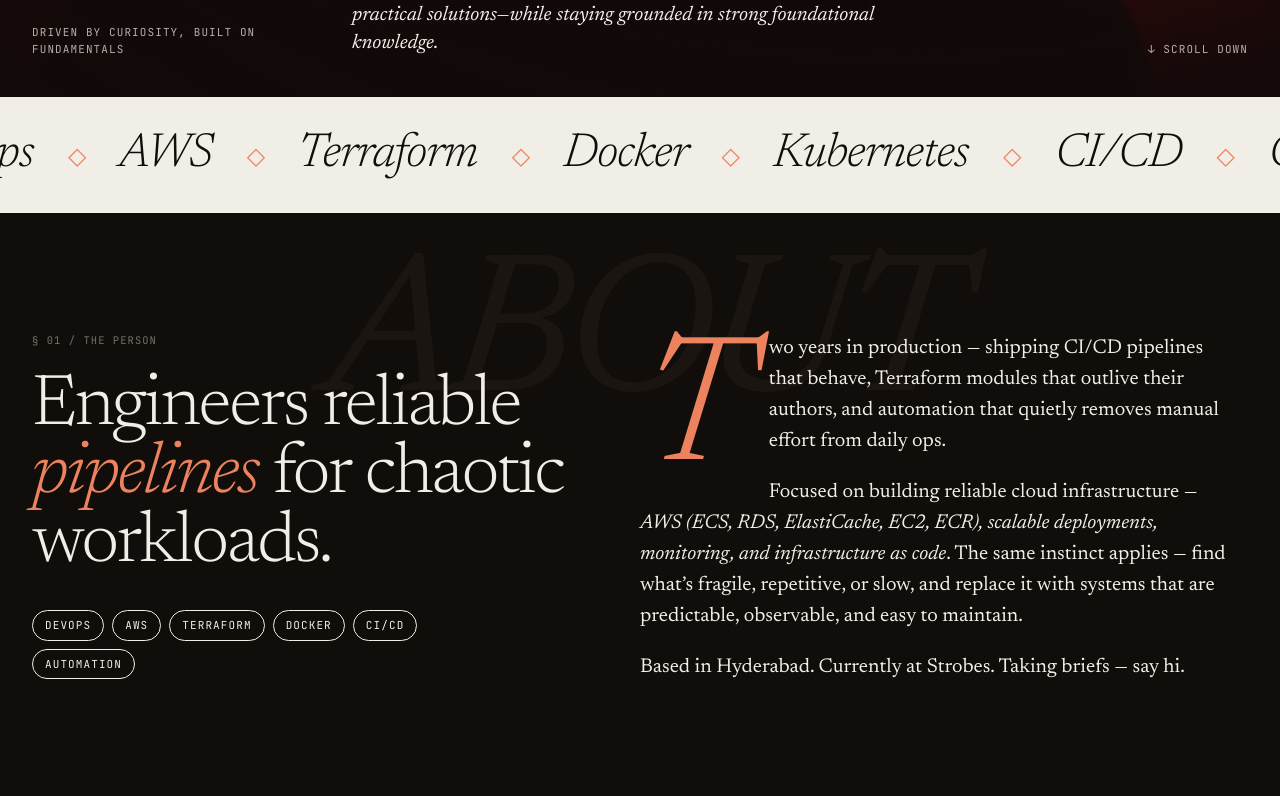
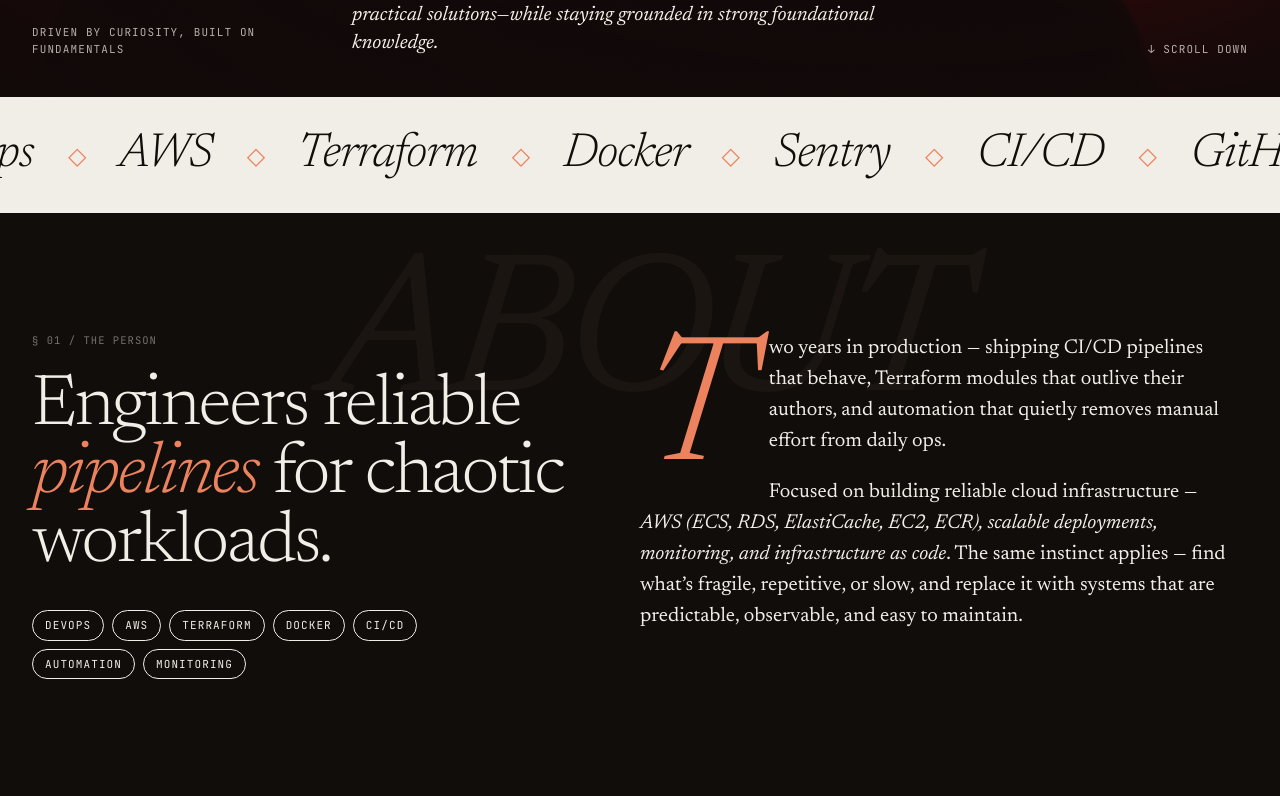
Before and after one commit to hemupadhyay26/hemupadhyay26.github.io, a React (Vite) app: page / in a window 1280 px wide. Shown: the part 864-1660 px from the top of the page. Built offline with nearby package versions, Linux system fonts and the light colour scheme.

Commit message:
chore: regular data update

```diff
--- a/src/App.css
+++ b/src/App.css
@@ -96,7 +96,7 @@
 }
 .hero3 h1 .r1 { display: block; }
 .hero3 h1 .r2 { display: block; text-align: right; font-style: italic; color: #ff3c28; margin-top: -0.05em; text-shadow: 0 0 40px rgba(255,60,40,.5); }
-.hero3 h1 .r3 { display: block; -webkit-text-stroke: 1px #f5efe8; color: transparent; text-shadow: none; margin-top: 10px; }
+.hero3 h1 .r3 { display: block; -webkit-text-stroke: 3px #f5efe8; color: transparent; text-shadow: none; margin-top: 10px; }
 .hero3 .spin {
   position: absolute; top: 80px; right: 32px; width: 140px; height: 140px;
   animation: spin 20s linear infinite; z-index: 3;
@@ -217,7 +217,7 @@
 .exp3 .role { font-family: var(--serif); font-size: 30px; font-weight: 400; }
 .exp3 .role em { font-style: italic; color: var(--ink-2); font-size: 18px; display: block; margin-top: 2px; }
 .exp3 .desc { font-size: 14px; color: var(--ink-2); line-height: 1.55; }
-.exp3 .loc { font-family: var(--mono); font-size: 10.5px; color: var(--ink-3); text-align: right; text-transform: uppercase; letter-spacing: 0.1em; }
+.exp3 .loc { font-family: var(--mono);font-size: 10px; color: var(--ink-3); text-align: left; text-transform: uppercase; letter-spacing: 0.1em; }
 
 /* Terminal section */
 .term-sec { padding: 120px 32px; border-top: 2px solid var(--ink); background: var(--paper); }
--- a/src/components/ZineHero.tsx
+++ b/src/components/ZineHero.tsx
@@ -66,7 +66,7 @@
           </defs>
           <text>
             <textPath href="#circ">
-              INFRASTRUCTURE · AUTOMATION · AGENTS · PIPELINE · TERRAFORM · AWS
+              AWS INFRASTRUCTURE · AUTOMATION · AGENTS · PIPELINE · MONITORING
             </textPath>
           </text>
           <circle className="dot-c" cx="100" cy="100" r="4" />
--- a/src/components/ZineSections.tsx
+++ b/src/components/ZineSections.tsx
@@ -1,23 +1,23 @@
 import { experienceCards, education, emailAddress, socialLinks, resumeFile } from '../data'
-const ABOUT_TAGS = ['DevOps', 'AWS', 'Terraform', 'Docker', 'CI/CD', 'Automation']
+const ABOUT_TAGS = ['DevOps', 'AWS', 'Terraform', 'Docker', 'CI/CD', 'Automation', 'Monitoring']
 
 const STACK = [
   {
-    name: '— Cloud',
-    items: ['AWS', 'EC2', 'ECS', 'RDS', 'S3', 'IAM', 'ElastiCache', 'OpenSearch', 'CloudWatch', 'ECR']
-  },
-  {
     name: '— Infrastructure',
-    items: ['Terraform', 'Docker', 'Kubernetes', 'GitHub Actions', 'Bitbucket', 'Gitea', 'CI/CD']
+    items: ['Terraform', 'Docker', 'Sentry', 'GitHub Actions', 'Elastic Search', 'Rabbitmq', 'Redis', 'Gitea', 'CI/CD']
   },
   {
     name: '— Monitoring & Ops',
-    items: ['CloudWatch', 'Prometheus', 'Grafana', 'Cost Optimization']
+    items: ['CloudWatch', 'Prometheus', 'Grafana', 'Cost Optimization', 'DevSecOps']
   },
   {
     name: '— Code',
-    items: ['Python', 'SQL', 'Bash']
-  }
+    items: ['Python', 'Bash']
+  },
+  {
+    name: '— Cloud',
+    items: ['AWS']
+  },
 ]
 // const NOW_ITEMS = [
 //   { tag: 'Build', d: 'Devsecops cicd pipeline',t: 'In progress' },
@@ -29,12 +29,15 @@
     'AWS',
     'Terraform',
     'Docker',
-    'Kubernetes',
+    'Sentry',
     'CI/CD',
     'GitHub Actions',
     'SonarQube',
     'Python',
-    'Scripting'
+    'Scripting',
+    'Cost Optimization',
+    'Monitoring',
+    'Automation',
   ]
   const text = items.map(i => `${i} <span>◇</span>`).join(' ')
   return (
@@ -71,9 +74,6 @@
           systems that are predictable, observable, and easy to maintain.
         </p>
 
-        <p>
-          Based in Hyderabad. Currently at Strobes. Taking briefs — say hi.
-        </p>
       </div>
     </section>
   )
--- a/src/data/index.ts
+++ b/src/data/index.ts
@@ -133,7 +133,7 @@
   { label: 'Docker', top: '18%', left: '82%', delay: '0.3s', duration: '6.9s' },
 
   { label: 'CI/CD', top: '55%', left: '48%', delay: '0.8s', duration: '7.3s' },
-  { label: 'Kubernetes', top: '82%', left: '18%', delay: '1.1s', duration: '9.0s' },
+  { label: 'Sentry', top: '82%', left: '18%', delay: '1.1s', duration: '9.0s' },
   { label: 'Linux', top: '84%', left: '73%', delay: '0.9s', duration: '6.5s' },
   { label: 'Monitoring', top: '38%', left: '23%', delay: '1.5s', duration: '8.5s' },
 
```
